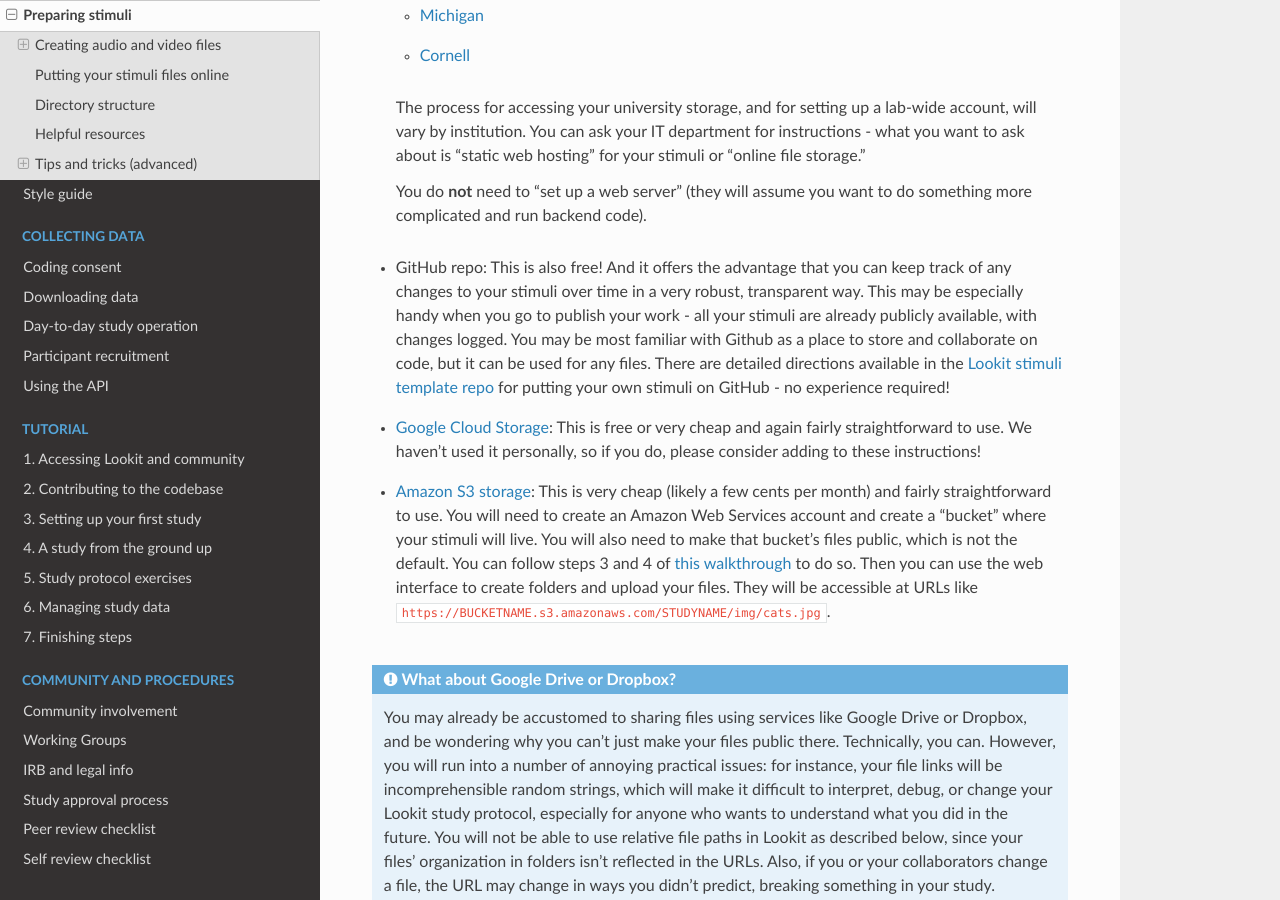
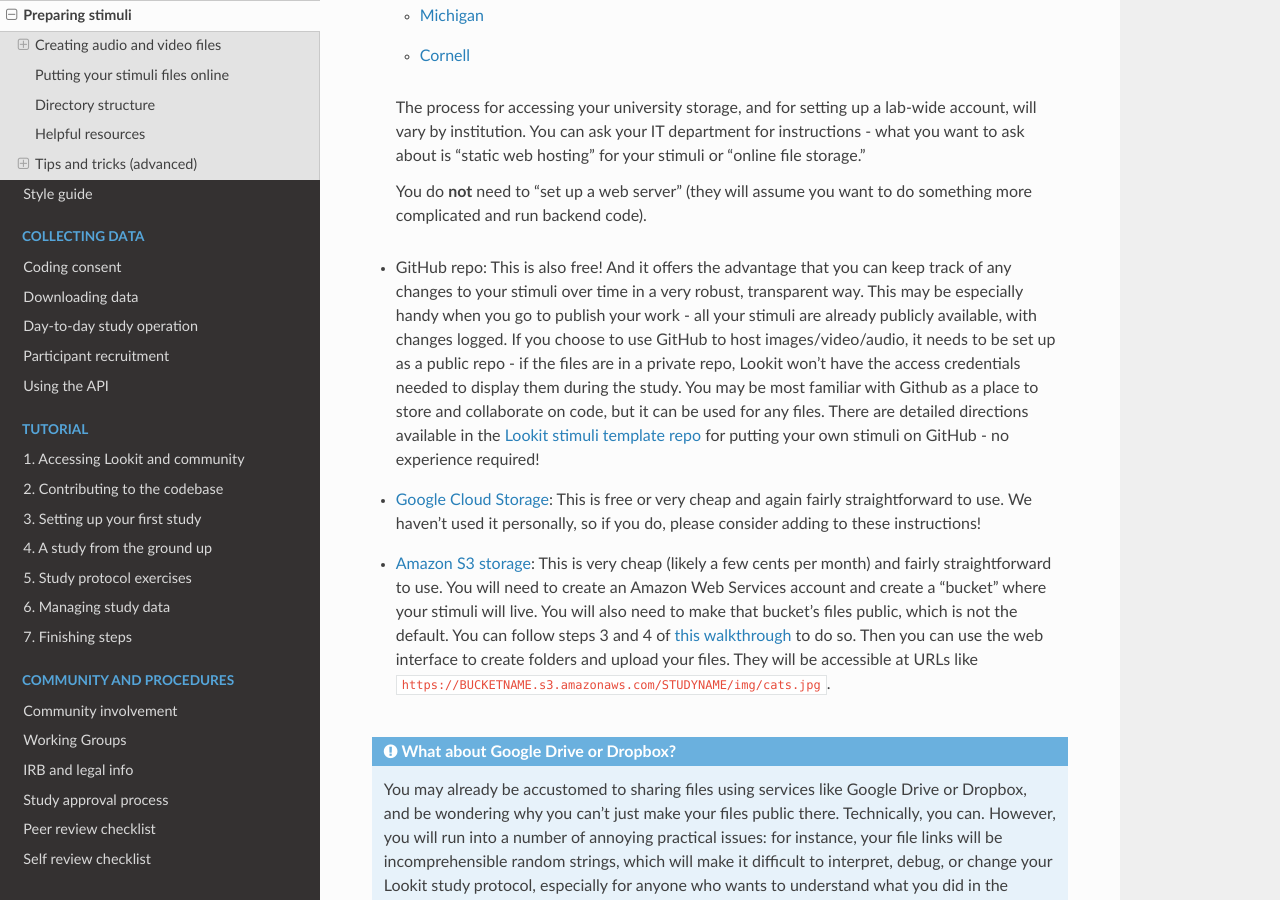
Before and after one commit to lookit/lookit-docs, a Sphinx documentation site: the page built from docs/source/researchers-prep-stimuli.rst, in a window 1280 px wide and 900 px high, scrolled down 3198 px. Built offline with Sphinx 7.4.7 and the Read the Docs theme 2.0.0, drawn with Linux system fonts in a browser that asks for light colours.

Commit message:
Update researchers-prep-stimuli.rst
Clarify that Github files need to be in public repo

```diff
--- a/docs/source/researchers-prep-stimuli.rst
+++ b/docs/source/researchers-prep-stimuli.rst
@@ -123,7 +123,7 @@
 
   You do **not** need to "set up a web server" (they will assume you want to do something more complicated and run backend code).
 
-* GitHub repo: This is also free! And it offers the advantage that you can keep track of any changes to your stimuli over time in a very robust, transparent way. This may be especially handy when you go to publish your work - all your stimuli are already publicly available, with changes logged.
+* GitHub repo: This is also free! And it offers the advantage that you can keep track of any changes to your stimuli over time in a very robust, transparent way. This may be especially handy when you go to publish your work - all your stimuli are already publicly available, with changes logged. If you choose to use GitHub to host images/video/audio, it needs to be set up as a public repo - if the files are in a private repo, Lookit won't have the access credentials needed to display them during the study.
   You may be most familiar with Github as a place to store and collaborate on code, but it can be used for any files. There are detailed directions available in the `Lookit stimuli template repo <https://github.com/lookit/lookit-stimuli-template>`_ for putting your own stimuli on GitHub - no experience required!
 
 * `Google Cloud Storage <https://cloud.google.com/storage>`_: This is free or very cheap and again fairly straightforward to use. We haven't used it personally, so if you do, please consider adding to these instructions!
```
